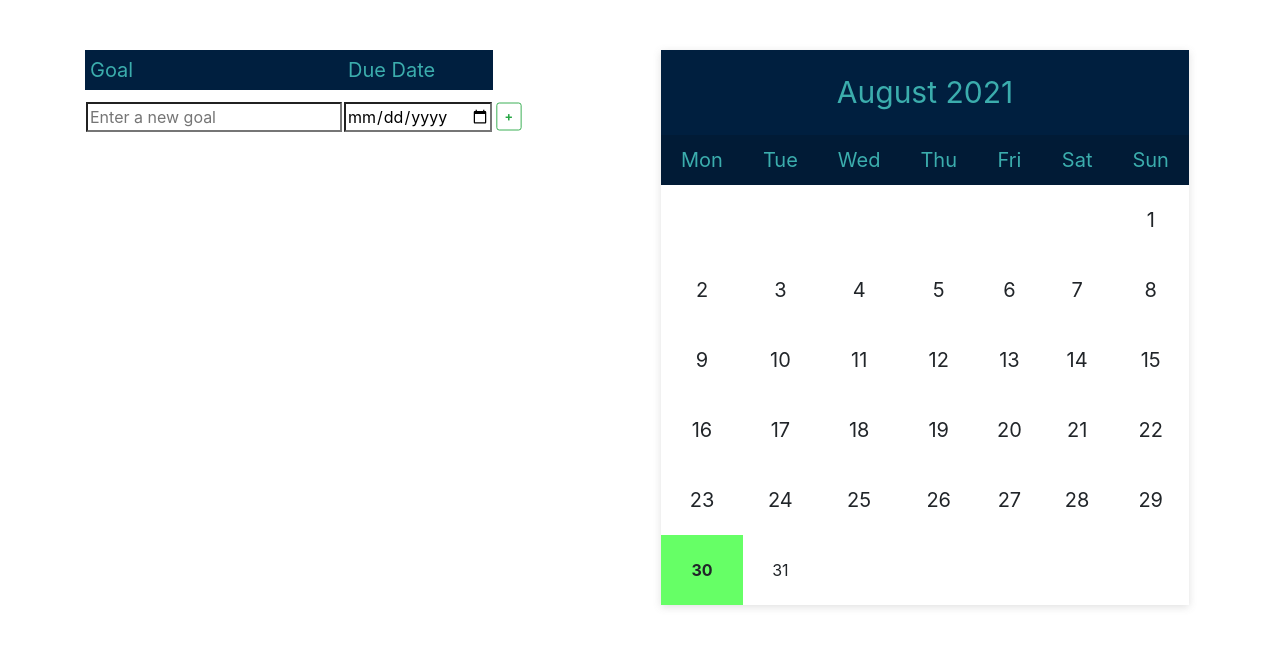
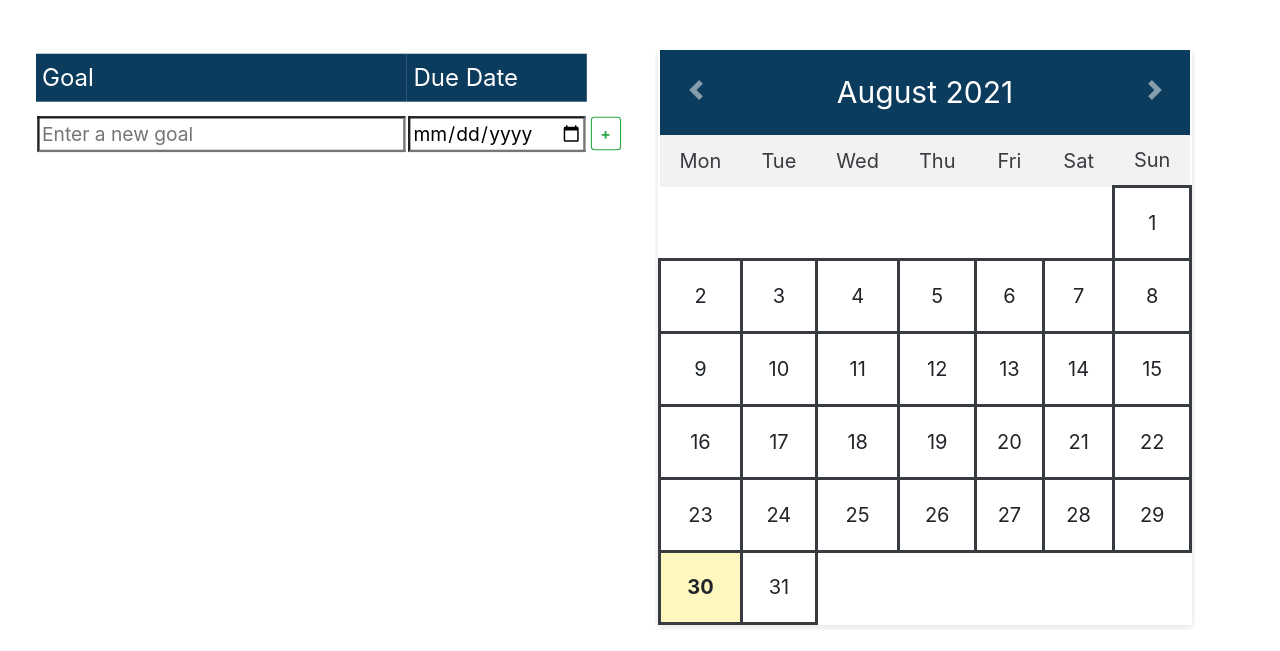
Before and after one commit to carolbarbosa101/PerfectlyPracticed, a Django app: page /dashboard/1/ in a window 1280 px wide. Shown: the part 149-800 px from the top of the page. Run offline with Django 3.2, Linux system fonts and the light colour scheme; the visitor is signed in with stand-in values (Sample User, id 1); data comes from the database, SQL or seed files in the repository; data that the repository does not hold is empty; some libraries are stand-ins or nearby versions.

Commit message:
Fixed dashboard bugs and appearance, added middleware to require login everywhere & track login dates

```diff
--- a/dashboard/models.py
+++ b/dashboard/models.py
@@ -1,10 +1,12 @@
 from django.db import models
 from django.db.models.base import Model
 from users.models import MyUser
+from datetime import datetime as dt
 
 class Goal(models.Model):
-    text = models.TextField(default='')
+    text = models.TextField(default='Placeholder')
     due_date = models.DateField(blank=True, null=True)
+    date_str = models.TextField(blank=True, null=True)
     completed = models.BooleanField(default=False)
     editing = models.BooleanField(default=False)
 
--- a/dashboard/static/dashboard/main.css
+++ b/dashboard/static/dashboard/main.css
@@ -49,24 +49,26 @@
 }
 
 
-
 #goals_table{
-    margin-bottom: 5px;
+    transform:scale(1.2);
+    margin-top: 12px;
+    margin-right: 50px;
 }
 
 #goal_heading{
     font-size: 20px;
     padding: 5px;
-    background-color: #001f3f;
-    color: #3badad;
-
+    background-color: #0B3C5D;
+    color: white;
+    width: 400px;
 
 }
 #date_heading {
     font-size: 20px;
     padding: 5px;
-    background-color: #001f3f;
-    color: #3badad;
+    background-color: #0B3C5D;
+    color: white;
+    width: 50px;
 }
 
 #goal_cell{
@@ -112,11 +114,13 @@
     outline: none;
 }
 
+
 .text-center.month {
     margin: 0 auto;
     box-shadow: rgba(99, 99, 99, 0.2) 0px 2px 8px 0px;
     position: relative;
     z-index: 10;
+    margin-bottom: 5px;
 }
 
 
@@ -125,8 +129,8 @@
     text-align: center;
     font-size: 30px;
     padding: 20px;
-    background-color: #001f3f;
-    color: #3badad;
+    background-color: #0B3C5D;
+    color: white;
 }
 
 .month tbody tr{
@@ -143,15 +147,23 @@
     font-weight: normal;
     font-size: 20px;
     padding: 10px 20px;
-    background-color: #011b36;
-    color: #3badad;
+    background-color: #F2F2F2;
+    color: #383b40;
 }
 
 .month tbody :nth-of-type(3),
 .month tbody :nth-of-type(4),
 .month tbody :nth-of-type(5),
 .month tbody :nth-of-type(6),
-.month tbody :nth-of-type(7) {
+.month tbody :nth-of-type(7),
+.month tbody :nth-of-type(8){
     font-size: 20px;
     padding: 20px;
 }
+
+.carousel-control-prev-icon,
+.carousel-control-next-icon {
+     align-self: flex-start;
+     margin-top: 30px;
+
+}
--- a/dashboard/templates/dashboard/base_dashboard.html
+++ b/dashboard/templates/dashboard/base_dashboard.html
@@ -14,7 +14,7 @@
                     <td id="goal_cell">{{ goal.text }}</td>
                     <td id="date_cell">{{ goal.due_date }}</td>
                     <td id="checkbox">
-                        <input type="checkbox" onclick="location.href='{% url 'goal_tick' user.pk goal.pk %}'">
+                        <input type="checkbox" onclick="location.href='{% url 'goal_tick' user.pk goal.pk %}'" required>
                     </td>
                     <td class="edit_button">
                         <a href="{% url 'goal_edit' user.pk goal.pk %}">
@@ -27,7 +27,7 @@
             <tr>
                 <form method="POST">
                     <td>
-                        <input name="goal_input" id="goal_input" placeholder="Enter a new goal" />
+                        <input name="goal_input" id="goal_input" placeholder="Enter a new goal" required/>
                     </td>
                     <td>
                         <input type="date" name="date_input" id="date_input" />
@@ -40,20 +40,32 @@
                     {% csrf_token %}
                 </form>
             </tr>
-            <tr>
-                {% if invalid_entry == True %}
-                    <div class="alert alert-warning alert-dismissible" role="alert">
-                        Please enter a goal.
-                        <button type="button" class="close" data-dismiss="alert" aria-label="Close">
-                            <span aria-hidden="true">&times;</span>
-                        </button>
-                    </div>
-                {% endif %}
-            </tr>
         </table>
     </div>
     <div class="col-md-6" id="calendar">
-        {{ cal|safe }}
+        <div id="carouselExampleControls" class="carousel slide" data-interval="false" data-ride="false" data-wrap="false">
+            <div class="carousel-inner">
+                {% for cal in cals %}
+                    {% if forloop.last %}
+                    <div class="carousel-item active">
+                        {{ cal|safe }}
+                    </div>
+                    {% else %}
+                    <div class="carousel-item">
+                        {{ cal|safe }}
+                    </div>
+                    {% endif %}
+                {% endfor %}
+            </div>
+            <a class="carousel-control-prev" href="#carouselExampleControls" role="button" data-slide="prev">
+              <span class="carousel-control-prev-icon" aria-hidden="true"></span>
+              <span class="sr-only">Previous</span>
+            </a>
+            <a class="carousel-control-next" href="#carouselExampleControls" role="button" data-slide="next">
+              <span class="carousel-control-next-icon" aria-hidden="true"></span>
+              <span class="sr-only">Next</span>
+            </a>
+        </div>
     </div>
 </div>
 {% endblock %}
--- a/dashboard/templates/dashboard/base_dashboard_edit.html
+++ b/dashboard/templates/dashboard/base_dashboard_edit.html
@@ -5,10 +5,10 @@
     {% if goal.editing == True %}
     <form method="POST">
         <td>
-            <input type="text" name="goal_cell_edit" id="goal_cell_edit" value="{{ goal.text }}">
+            <input type="text" name="goal_cell_edit" id="goal_cell_edit" value="{{ goal.text }}" required>
         </td>
         <td>
-            <input type="date" name="date_cell_edit" id="date_cell_edit" value="">
+            <input type="date" name="date_cell_edit" id="date_cell_edit" value="{{ goal.date_str }}">
         </td>
         <td id="checkbox">
             <input type="checkbox" onclick="location.href='{% url 'goal_tick' user.pk goal.pk %}'">
--- a/dashboard/tests.py
+++ b/dashboard/tests.py
@@ -100,12 +100,6 @@ class GoalsTest(TestCase):
         '2021-12-31', '/dashboard/1/goal_edit/1/')
         edit_goal = Goal.objects.first()
         self.check_goal_and_date(edit_goal.text, edit_goal.due_date, 'Learn the F barre chord', datetime.date(2021, 12, 31))
-
-    def test_no_blank_goal_inserted(self):
-        url = self.sign_up_and_login_url()
-        self.goal_post('goal_input', 'date_input', '',
-        '', url)
-        self.assertEqual(Goal.objects.count(), 0)
 
     def test_goals_unique_to_each_user(self):
         # user2@test.com signed up and logged in
--- a/dashboard/views.py
+++ b/dashboard/views.py
@@ -1,63 +1,28 @@
+from time import timezone
 from dashboard.models import Goal
 from django.shortcuts import get_object_or_404, redirect, render
 import datetime
 from dashboard.my_calendar import CustomCal
-from users.models import MyUser, LoginDate
-from django.contrib.auth.decorators import login_required
+from users.models import LoginDate, MyUser
 
 
-@login_required
 def dashboard(request, pk):
     the_user = MyUser.objects.get(pk=pk)
-    invalid_entry = False
     if request.method == 'POST':
-        if (request.POST['goal_input'] == '' and request.POST['date_input'] == ''):
-            invalid_entry = True
-        elif (request.POST['date_input'] == ''):
+        if (request.POST['date_input'] == ''):
             Goal.objects.create(text=request.POST['goal_input'], user = the_user)
         else:
-            Goal.objects.create(text=request.POST['goal_input'] , due_date=request.POST['date_input'], user = the_user)
+            date = request.POST['date_input']
+            Goal.objects.create(text=request.POST['goal_input'] , due_date=date, date_str=date, user = the_user)
+        return redirect(f'/dashboard/{pk}/')
 
     goals = Goal.objects.filter(completed=False, user=the_user)
 
-    cal = colour_calendar(pk=pk)
+    cals = CustomCal.calendar_list(pk)
 
-    return render(request, 'dashboard/base_dashboard.html',{'goals':goals, 'cal':cal, 'invalid_entry':invalid_entry, 'user':the_user})
+    return render(request, 'dashboard/base_dashboard.html',{'goals':goals, 'cals':cals, 'user':the_user})
 
-def colour_calendar(pk):
-    # get user object that this dashboard is specific to
-    the_user = MyUser.objects.get(pk=pk)
-    last_login_date = datetime.datetime.date(the_user.last_login)
 
-    # create login date object (for each time you login) IF there isn't one for that day already
-    if(LoginDate.objects.filter(login_date=last_login_date).count() == 0):
-        LoginDate.objects.create(user=the_user, login_date=last_login_date)
-
-    today = datetime.datetime.today()
-    cal = CustomCal().formatmonth(today.year, today.month)
-    # give one colour to today's date and make it bold
-    cal = cal.replace('>%i<'%today.day, 'bgcolor="#66ff66"><b>%i</b><'%today.day)
-
-    # iterate through all LoginDate objects of the user
-    date_objects = the_user.login_dates.all()
-    # get the login_date from each
-    dates = []
-    for date_object in date_objects:
-        dates.append(date_object.login_date)
-
-    # get day number from each
-    days = []
-    for date in dates:
-        days.append(date.day)
-
-    # change colour if in days list
-    for day in days:
-        if day != today.day:
-            cal = cal.replace('>%i<'%day, 'bgcolor="#39CCCC">%i<'%day)
-
-    return cal
-
-@login_required
 def goal_tick(request, user_pk, goal_pk):
     the_user = MyUser.objects.get(pk=user_pk)
     goal = get_object_or_404(Goal, user = the_user, pk = goal_pk)
@@ -65,7 +30,6 @@ def goal_tick(request, user_pk, goal_pk):
     goal.save()
     return redirect(f'/dashboard/{user_pk}/')
 
-@login_required
 def goal_edit(request, user_pk, goal_pk):
     the_user = MyUser.objects.get(pk=user_pk)
     goal = get_object_or_404(Goal, user = the_user, pk = goal_pk)
@@ -73,12 +37,13 @@ def goal_edit(request, user_pk, goal_pk):
         goal.editing = True
         goal.save()
         goals = Goal.objects.filter(completed=False, user = the_user)
-        cal = colour_calendar(user_pk)
-        return render(request, 'dashboard/base_dashboard_edit.html',{'goals':goals, 'cal':cal})
+        cals = CustomCal.calendar_list(user_pk)
+        return render(request, 'dashboard/base_dashboard_edit.html',{'goals':goals, 'cals':cals})
     else:
         goal.editing = False
         goal.text = request.POST.get('goal_cell_edit', goal.text)
         if (request.POST.get('date_cell_edit', '') != ''):
             goal.due_date = request.POST.get('date_cell_edit', goal.due_date)
+            goal.date_str = request.POST.get('date_cell_edit', goal.date_str)
         goal.save()
         return redirect(f'/dashboard/{user_pk}/')
--- a/musicsite/settings.py
+++ b/musicsite/settings.py
@@ -57,6 +57,8 @@ MIDDLEWARE = [
     'django.contrib.auth.middleware.AuthenticationMiddleware',
     'django.contrib.messages.middleware.MessageMiddleware',
     'django.middleware.clickjacking.XFrameOptionsMiddleware',
+    'musicsite.middleware.LoginRequiredMiddleware',
+    'musicsite.middleware.SetLastVisitMiddleware',
 ]
 
 ROOT_URLCONF = 'musicsite.urls'
--- a/song_book/static/song_book/main.css
+++ b/song_book/static/song_book/main.css
@@ -56,7 +56,7 @@
 }
 
 .row.justify-content-center.align-items-center.controls{
-    scale: 1.2;
+    transform: scale(1.2);
 }
 
 .btn-group{
--- a/users/urls.py
+++ b/users/urls.py
@@ -1,11 +1,11 @@
 from django.urls import path
 from django.contrib.auth import views as auth_views
 from . import views
-import dashboard.views
+from musicsite.middleware import login_exempt
 
 urlpatterns = [
-    path('', auth_views.LoginView.as_view(template_name='users/login.html'), name='login'),
+    path('', login_exempt(auth_views.LoginView.as_view(template_name='users/login.html')), name='login'),
     path('login_success', views.login_success, name='login_success'),
-    path('logout', auth_views.LogoutView.as_view(template_name='users/login.html'), name='logout'),
+    path('logout', login_exempt(auth_views.LogoutView.as_view(template_name='users/login.html')), name='logout'),
     path('sign_up', views.sign_up, name='sign_up'),
 ]
```
Also changed, not shown: dashboard/my_calendar.py (+68 -1 lines), functional_tests/test_dashboard.py (+5 -10 lines), musicsite/middleware.py (added, +46 -0 lines), song_book/static/song_book/recording.js (+5 -4 lines), users/views.py (+3 -6 lines), dashboard/migrations/0002_alter_goal_text.py (added), dashboard/migrations/0003_goal_date_str.py (added), dashboard/migrations/0004_alter_goal_date_str.py (added).
